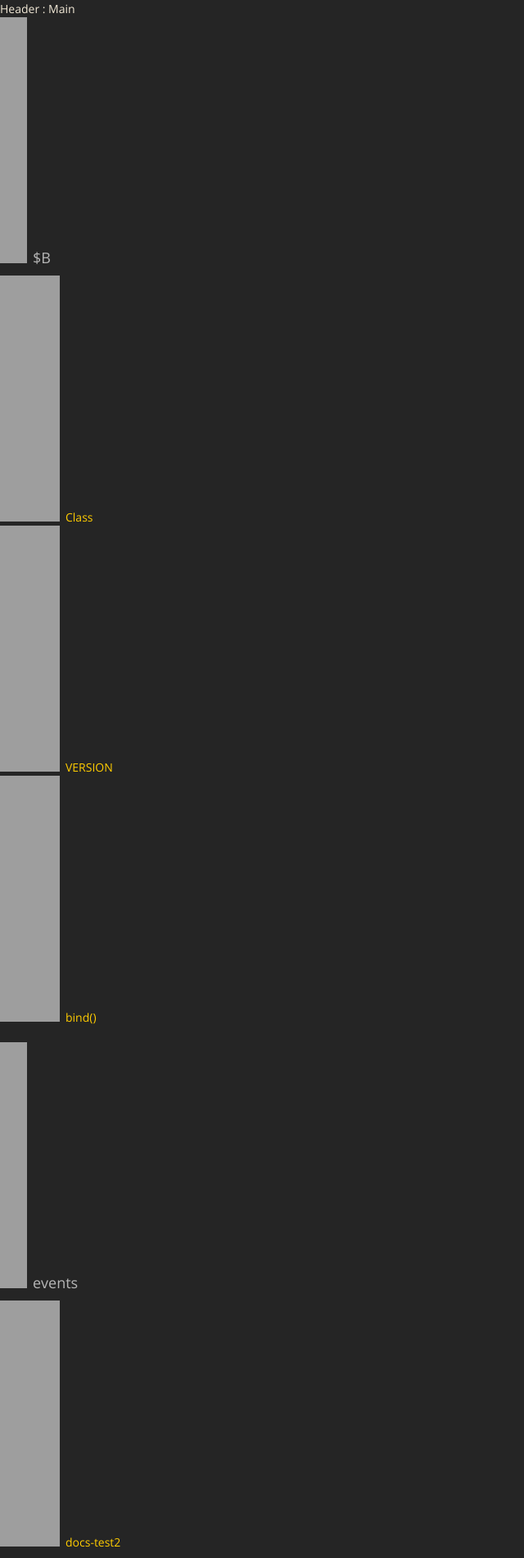
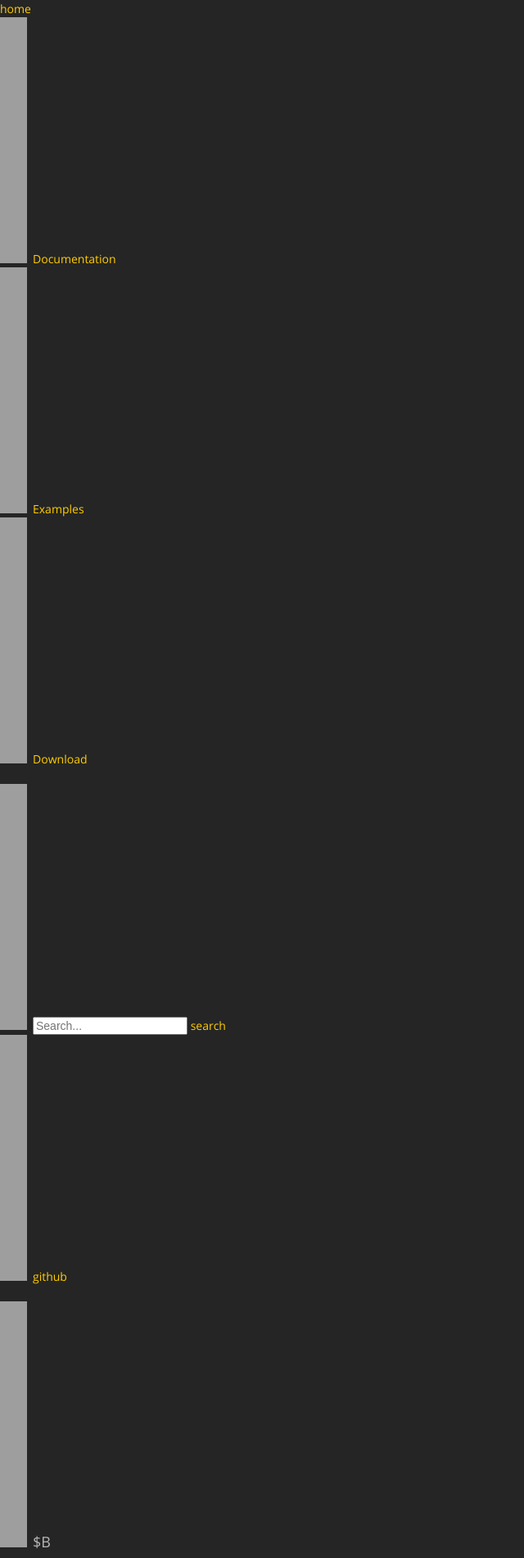
Before and after one commit to ixband/ixband, a Jekyll site: the page built from index.html, in a window 1280 px wide. Shown: the top 1900 px of the page at 82% size, without its empty margins (0-640 px from the left). Built offline with Jekyll 4.4.1, drawn with Linux system fonts in a browser that asks for light colours; some of the changed text lies outside the part shown.

Commit message:
layout 기본구성

```diff
--- a/_includes/footer.html
+++ b/_includes/footer.html
@@ -1,5 +1,7 @@
-<footer>
-    Footer
-</footer>
+    <footer>
+        Code licensed <a href="https://github.com/blaxk/ixband/blob/master/LICENSE">MIT</a>
+    </footer>
+
+    <script src="{{ site.baseurl }}/assets/js/common.js"></script>
 </body>
 </html>
--- a/_includes/header.html
+++ b/_includes/header.html
@@ -16,8 +16,34 @@
     <link href="{{ site.baseurl }}/assets/css/normalize.css" rel="stylesheet" type="text/css">
     <link href="{{ site.baseurl }}/assets/css/rouge-base16-dark.css" rel="stylesheet" type="text/css">
     <link href="{{ site.baseurl }}/assets/css/common.css" rel="stylesheet" type="text/css">
+
+    <script src="https://code.jquery.com/jquery-1.12.4.min.js" integrity="sha256-ZosEbRLbNQzLpnKIkEdrPv7lOy9C27hHQ+Xp8a4MxAQ=" crossorigin="anonymous"></script>
 </head>
 <body>
 <header>
-    Header : {{ page.title }}
+    <a class="logo" href="{{ site.baseurl }}">home</a>
+    <div class="menu">
+        <ul>
+            <li class="depth1">
+                <a href="{{ site.baseurl }}/docs/">Documentation</a>
+            </li>
+            <li class="depth1">
+                <a href="{{ site.baseurl }}/examples/">Examples</a>
+            </li>
+            <li class="depth1">
+                <a href="https://github.com/blaxk/ixband/releases">Download</a>
+            </li>
+        </ul>
+    </div>
+    <div class="etc">
+        <ul>
+            <li class="search">
+                <input type="search" placeholder="Search...">
+                <a href="{{ site.baseurl }}/search/">search</a>
+            </li>
+            <li class="github">
+                <a href="https://github.com/blaxk/ixband">github</a>
+            </li>
+        </ul>
+    </div>
 </header>
--- a/assets/css/common.css
+++ b/assets/css/common.css
@@ -98,7 +98,7 @@
     font-size:13px;
     margin: 0 4px;
     padding: 4px 6px;
-    border-radius: 2px;
+    border-radius: 3px;
 }
 
 pre {
@@ -151,3 +151,9 @@
     font-family: 'OpenSansSemibold', "Helvetica Neue", Helvetica, Arial, sans-serif !important;
     font-weight: normal;
 }
+
+/* ----- layout ----- */
+
+/* ----- menu ----- */
+
+/* ----- category ----- */
--- /dev/null
+++ b/assets/js/common.js
@@ -0,0 +1,3 @@
+;(function ( $ ) {
+
+})( jQuery );
```
